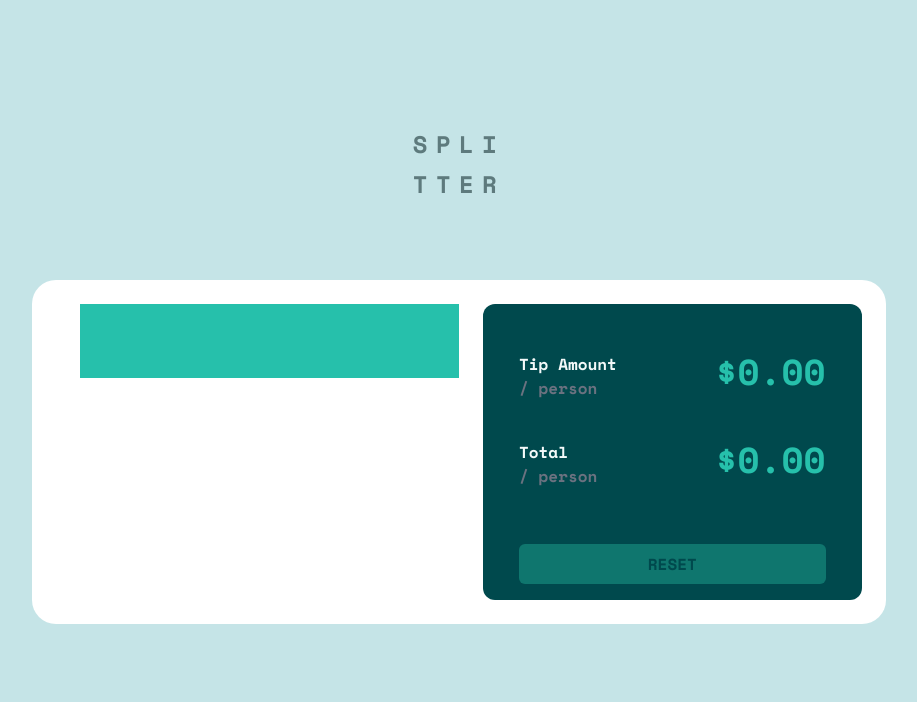
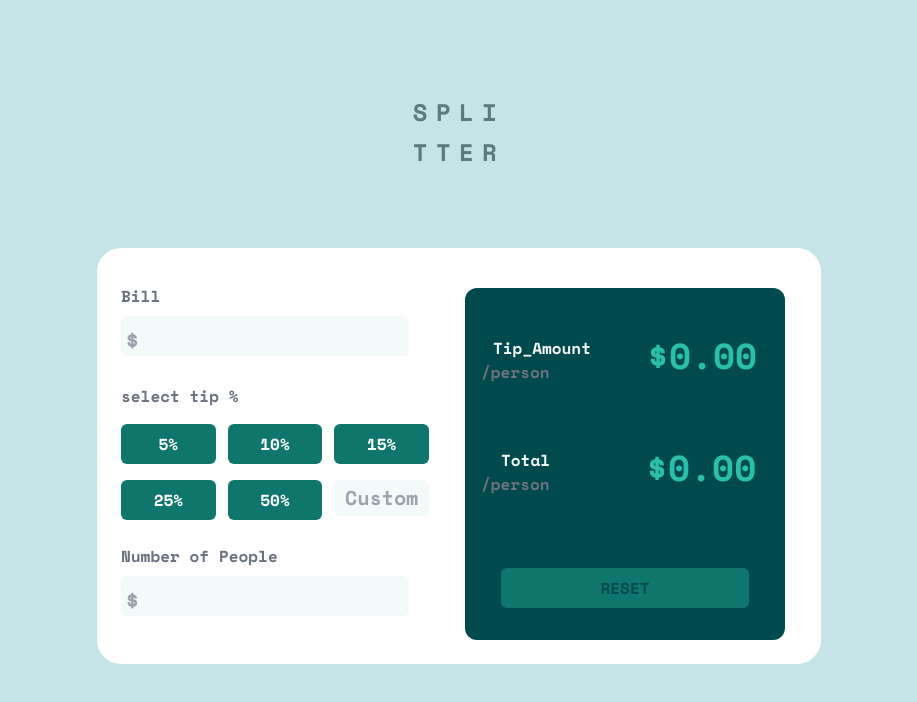
Before and after one commit to shivaraj110/tip-calculator-app, a React (Vite) app in the folder frontend/: page / in a window 1280 px wide. Shown: the top 702 px of the page, without its empty margins (181-1098 px from the left). Built offline with nearby package versions, Linux system fonts and the light colour scheme.

Commit message:
made the design responsible

```diff
--- a/frontend/src/components/Button.tsx
+++ b/frontend/src/components/Button.tsx
@@ -1,5 +1,9 @@
-export const Button = () => {
-    return <div>
-        <button className="bg-btn-cyan rounded-md hover:bg-amt-cyan text-dark-cyan py-2 text-center w-full">RESET</button>
+export function Button({label}:any){
+  return (
+    <div>
+      <button className="bg-btn-cyan rounded-md hover:bg-amt-cyan  py-2 text-center w-full">
+        {label}
+      </button>
     </div>
-}
+  );
+};
--- a/frontend/src/components/Logo.tsx
+++ b/frontend/src/components/Logo.tsx
@@ -2,7 +2,7 @@ export function Logo() {
   return (
     <div>
       <div className="flex justify-center space-mono-regular text-2xl tracking-widest text-grayish-cyan">
-        <div className="mt-32">
+        <div className="mt-24">
             SPLI
         </div>
       </div>
--- a/frontend/src/components/MainCard.tsx
+++ b/frontend/src/components/MainCard.tsx
@@ -2,26 +2,95 @@ import { Button } from "./Button";
 
 export const MainCard = () => {
   return (
-    <div className="flex justify-center mt-20 space-mono-regular">
-      <div className="bg-white rounded-3xl w-2/3 h-max grid grid-cols-2 p-6">
-        <div className="bg-amt-cyan w-3/3 h-1/4 col-span-1 p-4 ml-6"></div>
-        <div className="bg-dark-cyan rounded-xl w-3/3 h-max col-span-1 p-4 ml-6 grid grid-cols-2 ">
-          <div className="col-span-1">
-            <div className="text-very-lightCyan pt-8 pl-5">Tip Amount</div>
-            <div className="text-gray-500 pl-5">/ person</div>
+    <div className="flex justify-center mt-20 space-mono-regular flex-wrap ">
+      <div className="bg-white rounded-3xl sm:max-w-7/12 h-max flex justify-center p-6 flex-row flex-grow-0 sm:flex-nowrap flex-wrap ">
+        <div className="rounded-xl w-80 h-max col-span-1 mt-2 flex-row md:flex-grow ">
+          <div className="col-span-1 flex">
+            <div className="flex-row">
+              <div className="text-gray-500 pt-1 flex-col mb-2">Bill</div>
+
+              <div className="text-dark-cyan w-72 ">
+                <input
+                  type="text"
+                  placeholder="$"
+                  className="bg-inp hover:border-2 text-right placeholder:text-left placeholder:relative placeholder:top-1  hover:border-amt-cyan w-72 rounded-md p-1 cursor-pointer text-2xl"
+                />
+              </div>
+            </div>
           </div>
-          <div className="col-span-1 flex justify-end  ">
-            <div className="text-4xl text-amt-cyan pr-5 pt-8">${0}.00</div>
+
+          <div className="flex mt-6">
+            <div className="col-span-1 flex">
+              <div className="flex-row">
+                <div className="text-gray-500 pt-1 flex-col">
+                  select tip %
+                </div>
+                <div className="text-gray-500 w-72 "></div>
+              </div>
+            </div>
           </div>
-          <div className="col-span-1">
-            <div className="text-very-lightCyan pt-10 pl-5">Total</div>
-            <div className="text-gray-500 pl-5">/ person</div>
+<div className="grid grid-cols-3 flex-row">
+          <div className=" pr-3 py-4 max-w-32 text-white col-span-1">
+            <Button label={'5%'} />
           </div>
-          <div className="col-span-1 flex justify-end  ">
-            <div className="text-4xl text-amt-cyan pr-5 pt-10">${0}.00</div>
+          <div className=" pr-3 py-4 max-w-32 text-white col-span-1">
+            <Button label={'10%'} />
+          </div>          <div className="  pr-3 py-4 max-w-32 text-white col-span-1">
+            <Button label={'15%'} />
+          </div>          <div className="  pr-3 max-w-32 text-white col-span-1">
+            <Button label={'25%'} />
+          </div>          <div className=" pr-3 max-w-32 text-white col-span-1">
+            <Button label={'50%'} />
+          </div>          <div className=" pr-3 max-w-32 text-dark-cyan col-span-1">
+          <input
+                  type="text"
+                  placeholder="Custom"
+                  className="bg-inp hover:border-2 text-center hover:border-amt-cyan rounded-md p-1 w-full cursor-pointer text-xl text-dark-cyan"
+                />
           </div>
-          <div className="col-span-2 mt-14 px-5">
-            <Button />
+        </div>
+        <div className="text-gray-500 mt-6 flex-col ">
+            Number of People
+                </div>
+        <div className="text-dark-cyan w-72 mt-2 mb-3">
+                <input
+                  type="text"
+                  placeholder="$"
+                  className="bg-inp hover:border-2 text-right placeholder:text-left placeholder:relative placeholder:top-1  hover:border-amt-cyan w-72 rounded-md p-1 cursor-pointer text-2xl"
+                />
+              </div>
+        </div>
+        <div className="bg-dark-cyan rounded-xl w-80 h-max  sm:pt-2 mt-4 mr-12 md:flex-grow p-4 sm:mr-3 pt-3 ml-6 flex-row ">
+          <div className="col-span-1 flex">
+            <div className="flex-row">
+              <div className="text-very-lightCyan pt-10 pl-3 ">Tip_Amount</div>
+
+              <div className="text-gray-500 ">/person</div>
+            </div>
+
+            <div className="col-span-1 flex-row ml-14 mt-10 ">
+              <div className="text-4xl text-amt-cyan pr-5 flex-row ">
+                ${0}.00
+              </div>
+            </div>
+          </div>
+
+          <div className="flex mt-6">
+            <div className="flex-row">
+              <div className="text-very-lightCyan pt-10  pl-5">Total</div>
+
+              <div className="text-gray-500 ">/person</div>
+            </div>
+
+            <div className=" flex-row ml-14 mt-10 ">
+              <div className="text-4xl text-amt-cyan mr-5 md:mr-5 ml-10 flex-row ">
+                ${0}.00
+              </div>
+            </div>
+          </div>
+
+          <div className=" mt-14 px-5 py-4 text-dark-cyan">
+            <Button label={'RESET'} />
           </div>
         </div>
       </div>
--- a/frontend/src/pages/TIpPage.tsx
+++ b/frontend/src/pages/TIpPage.tsx
@@ -2,7 +2,7 @@ import { Logo } from "../components/Logo"
 import { MainCard } from "../components/MainCard"
 
 export const TipPage = () => {
-    return <div>
+    return <div className="">
         <Logo/>
         <MainCard/>
     </div>
--- a/frontend/tailwind.config.js
+++ b/frontend/tailwind.config.js
@@ -23,7 +23,8 @@ export default {
 'amt-cyan' : '#26c0ab',
 'dark-cyan' : '#00494d',
 'very-lightCyan' : '#f4fafa',
-'btn-cyan' : '#0f766e'
+'btn-cyan' : '#0f766e',
+'inp' : '	#f4fafa'
     },
     extend: {},
   },
```
